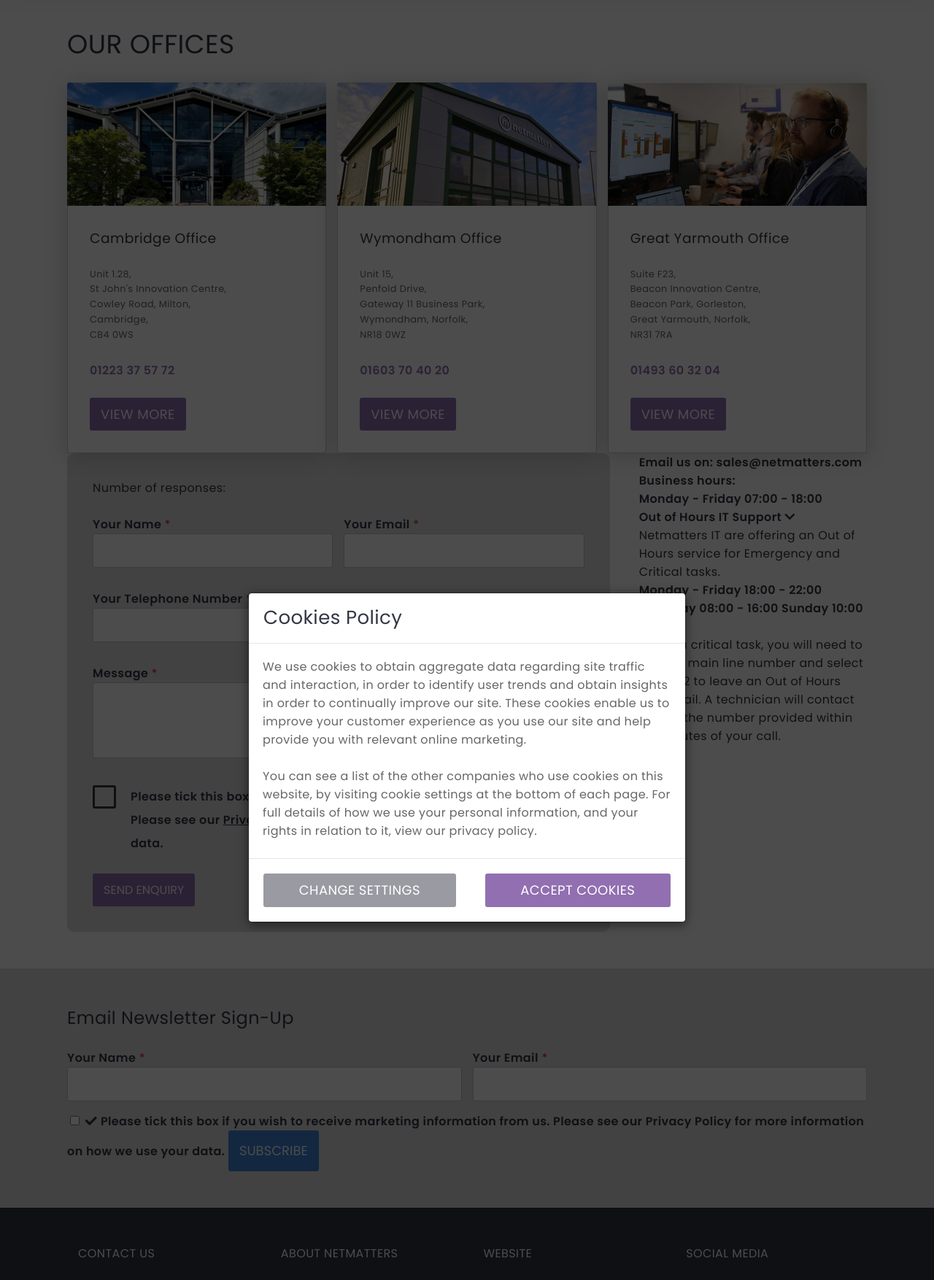
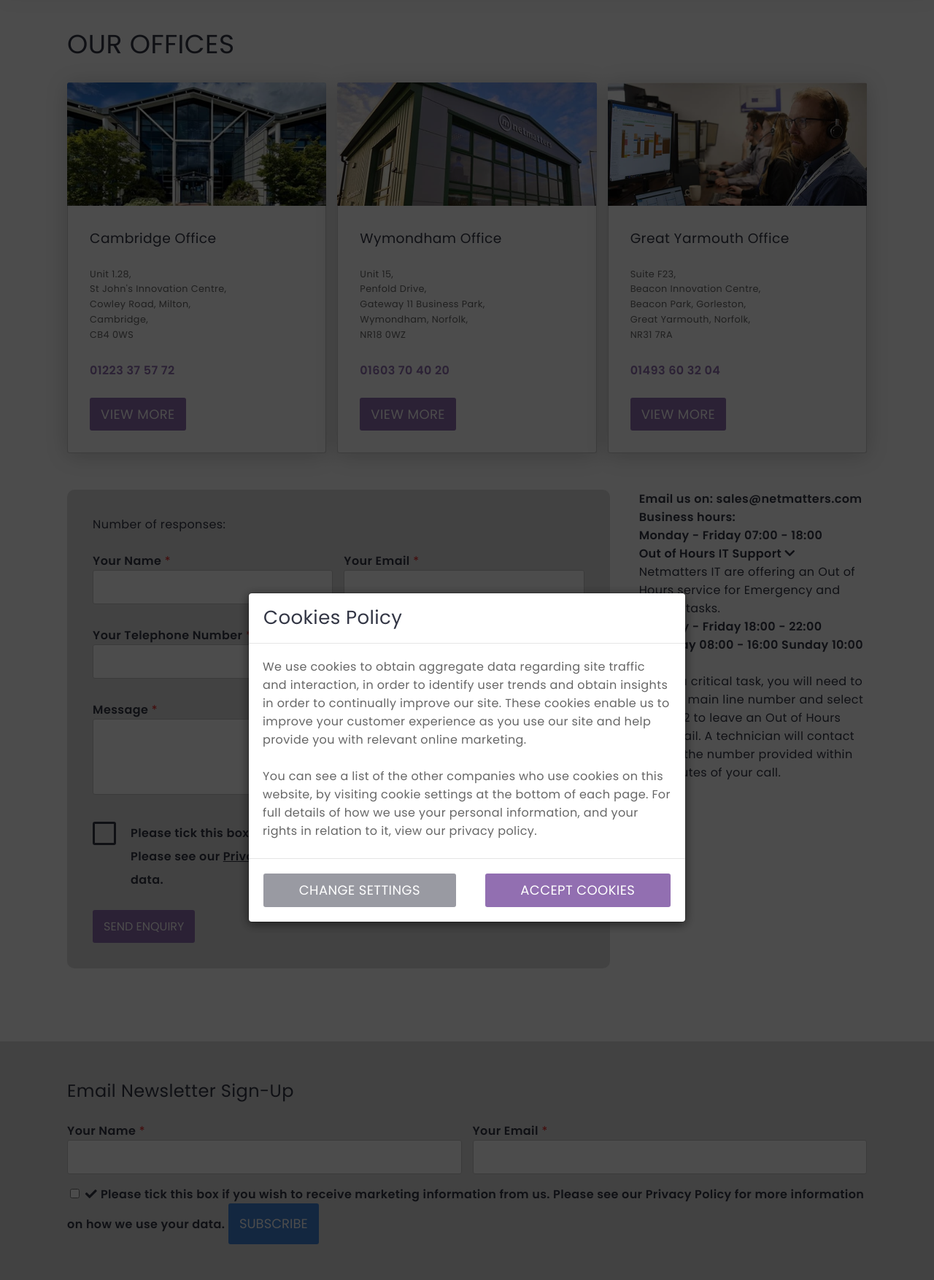
Before and after one commit to donscity/Netmatters-Site-Page, a PHP site: page /contact in a window 1280 px wide. Shown: the part 262-2016 px from the top of the page at 73% size. Run offline with PHP 8.4, Linux system fonts and the light colour scheme; data that the repository does not hold is empty; some libraries are stand-ins or nearby versions.

Commit message:
password change

```diff
--- a/contact.php
+++ b/contact.php
@@ -81,7 +81,7 @@
                             </div>
                         </div>
                     </div>
-                    <div class="flex-reverse">
+                    <div class="flex-reverse content-section">
                         <div>
                             <b>
                             Email us on:
--- a/php/contact-check.php
+++ b/php/contact-check.php
@@ -1,7 +1,7 @@
 <?php
 
     try {
-        $db = new PDO("mysql:host=localhost;port=3306;dbname=donmcgre_netmatters_contact_us", "donmcgre_donmcgregor", "aLnTN1lux{Hx");
+        $db = new PDO("mysql:host=localhost;port=3306;dbname=donmcgre_netmatters_contact_us", "donmcgre_donmcgregor", "lg7vCzpP0;R,");
         $db->setAttribute(PDO::ATTR_ERRMODE,PDO::ERRMODE_EXCEPTION);
     } catch (Exception $e) {
         echo "Unable to connect";
```
